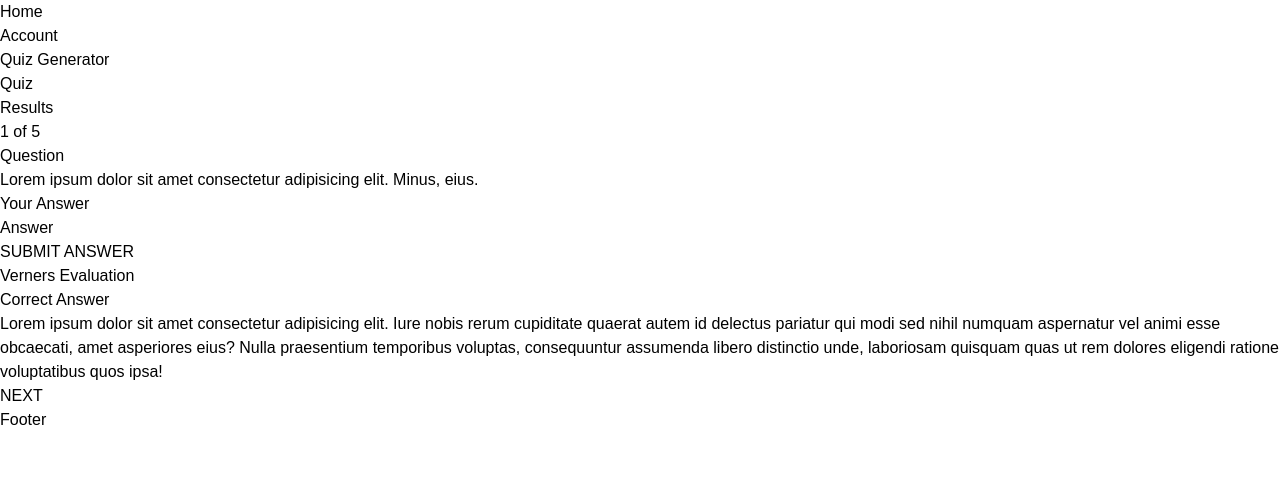
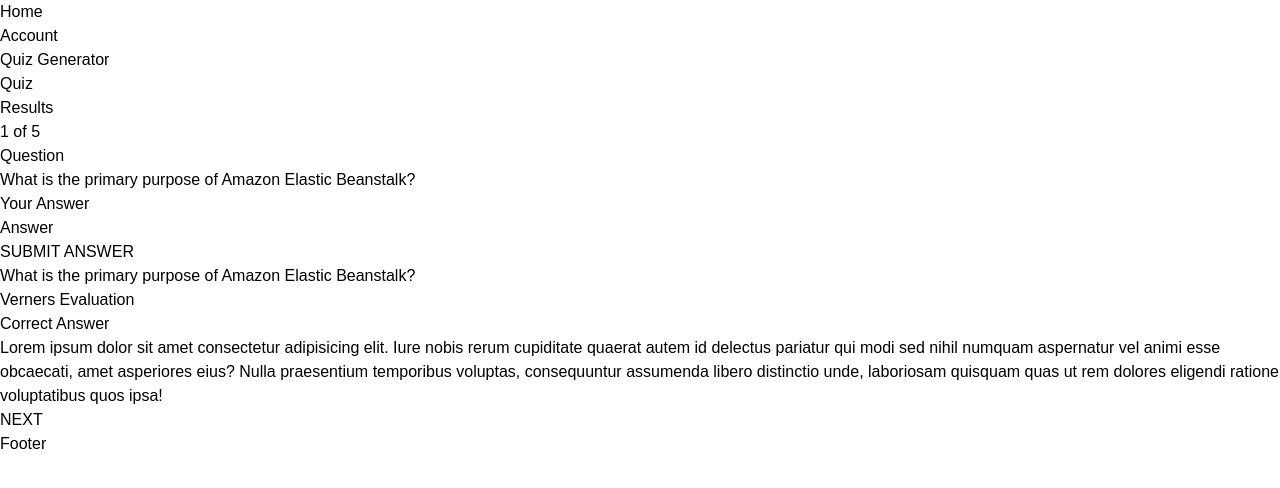
Before and after one commit to seanzinh0/lrnr-group-1, a React (Vite) app: page /quiz in a window 1280 px wide. Shown: the top 488 px of the page. Built offline with nearby package versions, Linux system fonts and the light colour scheme.

Commit message:
use mock data to get the quiz to show

```diff
--- a/src/components/EvalCard.jsx
+++ b/src/components/EvalCard.jsx
@@ -1,9 +1,11 @@
 import React from "react";
 
 // use the prop to pass into api and generate the eval
-export default function Eval({question, answer}) {
+export default function Eval({question, answer, handleNextQuestion}) {
   return (
     <div className="evalGen text-teal-500 p-4 flex flex-col w-11/12">
+        <h3>{question}</h3>
+        <h3>{answer}</h3>
       <div className="flex justify-between">
         <div>
           <h2 className="text-4xl mb-4 mr-40">Verners Evaluation</h2>
@@ -18,9 +20,11 @@
           ratione voluptatibus quos ipsa!
         </p>
       </div>
-      <button className="bg-teal-500 rounded text-white text-xs border-solid w-24 p-3 rounded-1">
-        NEXT
-      </button>
+        <button
+            className="bg-teal-500 rounded text-white text-xs border-solid w-24 p-3 rounded-1"
+            onClick={handleNextQuestion}
+        > NEXT
+        </button>
     </div>
   );
 }
--- a/src/components/QuestionCard.jsx
+++ b/src/components/QuestionCard.jsx
@@ -1,17 +1,20 @@
 import React from "react";
 
-export default function Questions({ question }) {
+const QuestionCard = ({ question, handleAnswerChange }) => {
   const [isFocused, setIsFocused] = React.useState(false);
+  const [answer, setAnswer] = React.useState('');
+
+  const handleAnswerInput = (e) => {
+    setAnswer(e.target.value);
+    handleAnswerChange(e.target.value);
+  };
 
   return (
       <>
         <div className="questionGen text-teal-500 p-4 w-11/12 flex flex-col">
           <div>
             <h1 className="text-4xl">Question</h1>
-          <p className="text-black m-4 ml-0">
-            Lorem ipsum dolor sit amet consectetur adipisicing elit. Minus,
-            eius.
-          </p>
+            <p className="text-black m-4 ml-0">{question}</p>
 
             <h2 className="text-4xl">Your Answer</h2>
             <div className="flex flex-col ml-2 mt-10">
@@ -24,9 +27,11 @@
               </label>
               <input
                   type="text"
-              className="border-b-2 border-black w-11/12 outline-0 focus:border-teal-500"
+                  value={answer}
+                  onChange={handleAnswerInput}
                   onFocus={() => setIsFocused(true)}
                   onBlur={() => setIsFocused(false)}
+                  className="border-b-2 border-black w-11/12 outline-0 focus:border-teal-500"
               />
             </div>
           </div>
@@ -36,4 +41,6 @@
         </div>
       </>
   );
-}
+};
+
+export default QuestionCard;
--- a/src/components/QuizCard.jsx
+++ b/src/components/QuizCard.jsx
@@ -1,19 +1,23 @@
 import QuestionCard from './QuestionCard';
 import EvalCard from './EvalCard';
+import {useState} from "react";
 
-const QuizCard = ({question}) => {
-    // add state variable for the question and answer
-    // pass question state as props to question card
-    // update answer state from question card and pass to eval card
+const QuizCard = ({ question, handleNextQuestion }) => {
+    const [answer, setAnswer] = useState('');
+
+    const handleAnswerChange = (answer) => {
+        setAnswer(answer);
+    };
+
     return (
         <>
             <div className="mb-44 flex justify-center">
                 {/*pass the question as a prop*/}
-                <QuestionCard/>
+                <QuestionCard question={question} handleAnswerChange={handleAnswerChange} />
             </div>
             <div className="mb-72 flex justify-center">
                 {/*pass the question and answer state as a prop*/}
-                <EvalCard/>
+                <EvalCard question={question} answer={answer} handleNextQuestion={handleNextQuestion} />
             </div>
         </>
     )
--- a/src/pages/Quiz.jsx
+++ b/src/pages/Quiz.jsx
@@ -3,12 +3,57 @@
 import QuizCard from "../components/QuizCard.jsx";
 
 // take in data as prop
+
+const data = {
+    "topic": "AWS",
+    "difficulty": "Intermediate",
+    "question_amount": 5,
+    "style": "Normal",
+    "questions": [
+        {
+            "id": 1,
+            "text": "What is the primary purpose of Amazon Elastic Beanstalk?",
+            "voice_indicators": ["neutral tone", "technical term"]
+        },
+        {
+            "id": 2,
+            "text": "How does Amazon S3 handle data consistency across multiple regions?",
+            "voice_indicators": ["neutral tone", "technical concept"]
+        },
+        {
+            "id": 3,
+            "text": "What is the difference between Amazon EC2 and Amazon Lambda?",
+            "voice_indicators": ["neutral tone", "technical comparison"]
+        },
+        {
+            "id": 4,
+            "text": "How does Amazon CloudWatch monitor and troubleshoot AWS resources?",
+            "voice_indicators": ["neutral tone", "technical process"]
+        },
+        {
+            "id": 5,
+            "text": "What is the purpose of Amazon IAM roles in managing access to AWS resources?",
+            "voice_indicators": ["neutral tone", "technical concept"]
+        }
+    ]
+}
+
 const Quiz = () => {
+    const [currentQuestion, setCurrentQuestion] = useState(0);
+
+    const handleNextQuestion = () => {
+        setCurrentQuestion(currentQuestion + 1);
+    };
+
   //map and manage state for each quiz card
   return (
     <>
-      <h1 className="text-teal-500 text-4xl text-center mt-5">1 of 5</h1>
-      <QuizCard/>
+        <h1 className="text-teal-500 text-4xl text-center mt-5">{currentQuestion + 1} of {data.questions.length}</h1>
+        {currentQuestion < data.questions.length ? (
+            <QuizCard question={data.questions[currentQuestion].text} handleNextQuestion={handleNextQuestion} />
+        ) : (
+            <h1 className="text-teal-500 text-4xl text-center mt-5">Quiz Complete!</h1>
+        )}
     </>
   );
 };
```
Lines whose indentation alone changed are shown as unchanged.
